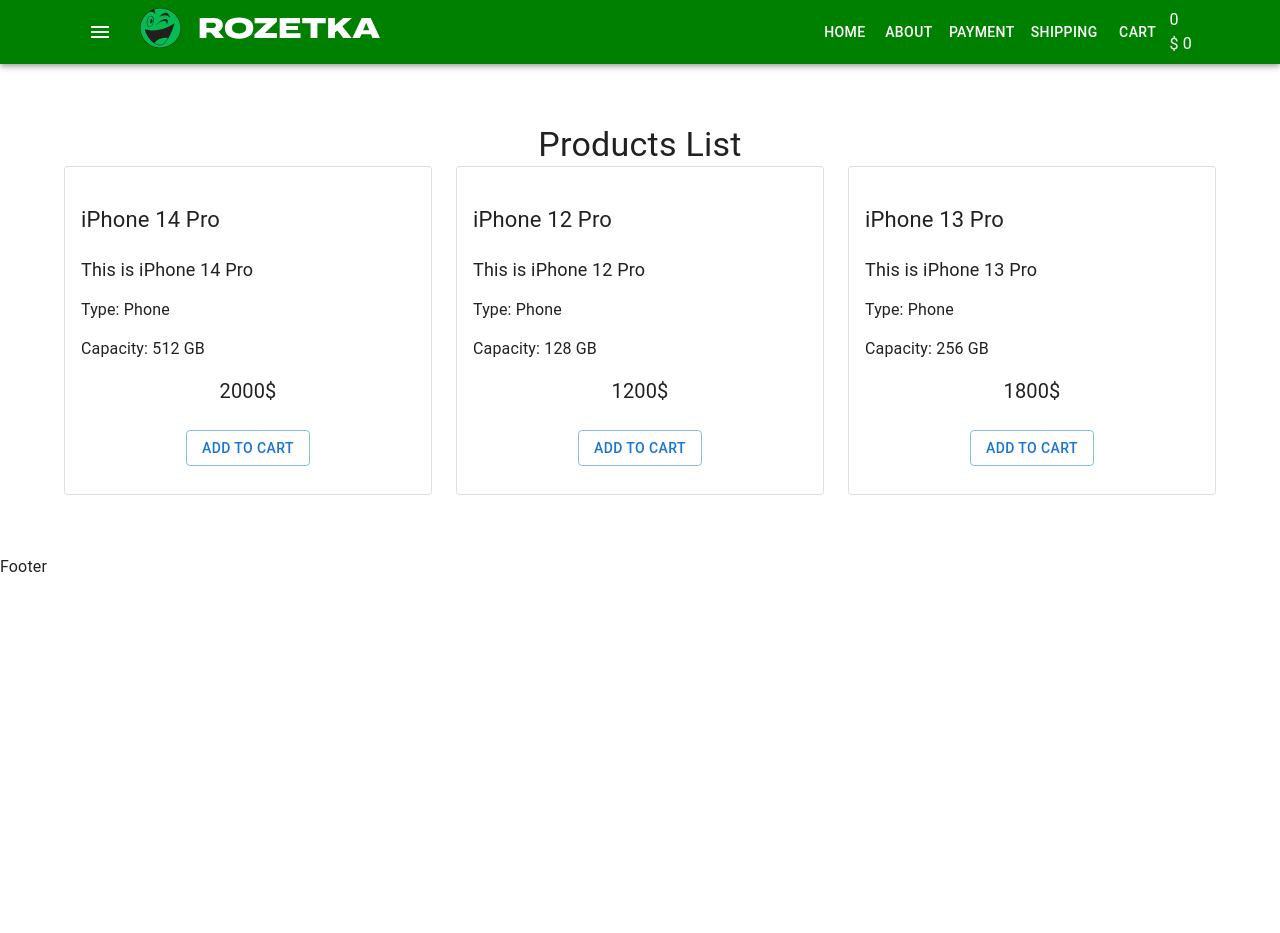
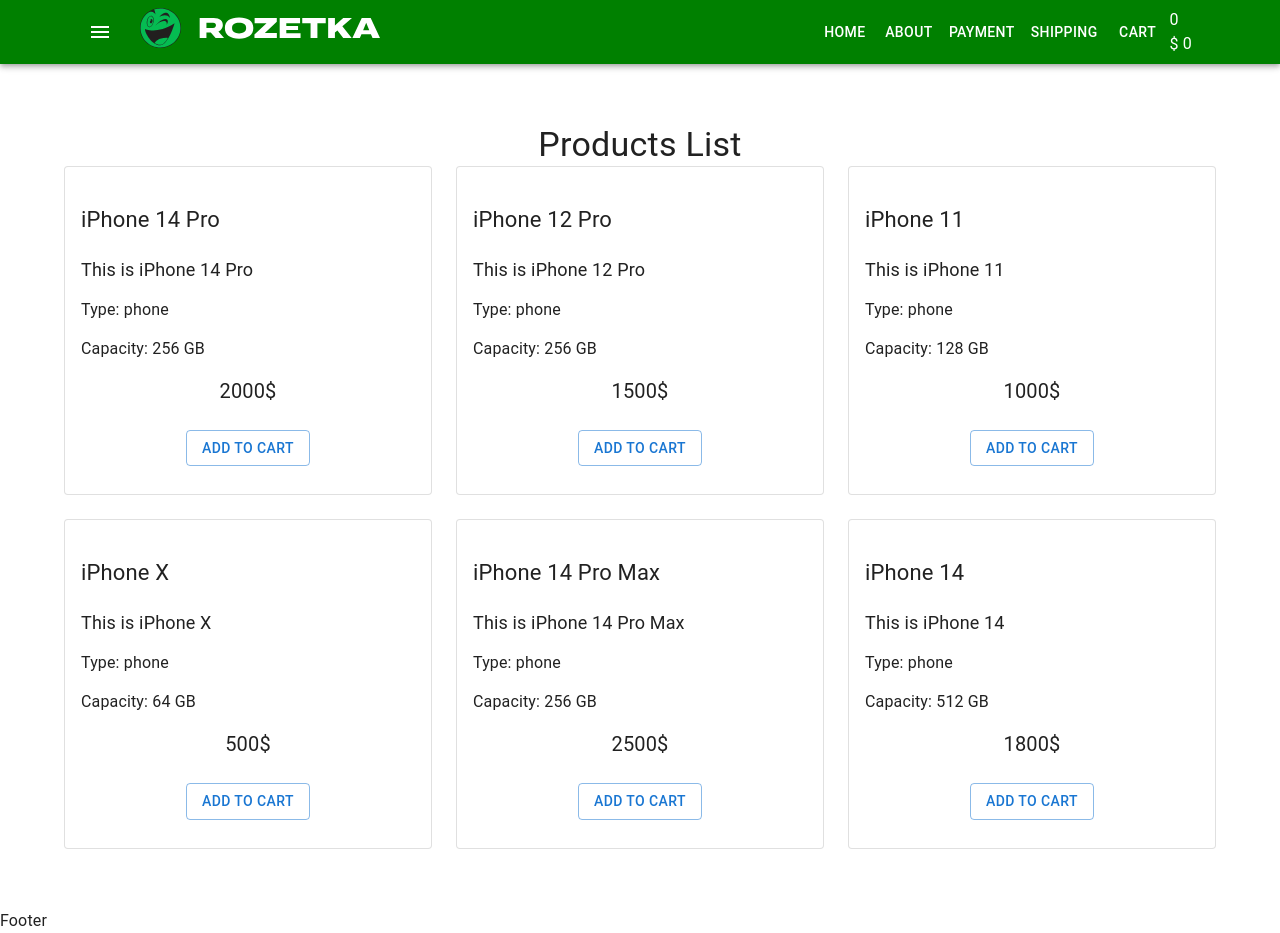
Before and after one commit to dyma-frost/fake-internet-shop, a React (Create React App) app: page / in a window 1280 px wide. Before the commit the page ends 800 px from the top, so only its background shows below. Built offline with nearby package versions, Linux system fonts and the light colour scheme.

Commit message:
add productsArray

```diff
--- a/src/components/ProductsList/ProductsList.tsx
+++ b/src/components/ProductsList/ProductsList.tsx
@@ -1,7 +1,16 @@
 import { Grid, Typography } from '@mui/material'
 import ProductsListItem from './ProductsListItem'
+import productsArray from 'utils/productsArray'
 
 type Props = {}
+
+type ProductProps = {
+    title: string
+    description: string
+    type: string
+    capacity: string
+    price: number
+}
 
 const ProductsList = (props: Props) => {
     return (
@@ -11,36 +20,25 @@
             </Typography>
 
             <Grid container spacing={3}>
-                <Grid item xs={12} sm={6} md={4}>
-                    {' '}
-                    <ProductsListItem
-                        title="iPhone 14 Pro"
-                        description="This is iPhone 14 Pro"
-                        type="Phone"
-                        capacity='512'
-                        price={2000}
-                    />
-                </Grid>
-                <Grid item xs={12} sm={6} md={4}>
-                    {' '}
-                    <ProductsListItem
-                        title="iPhone 12 Pro"
-                        description="This is iPhone 12 Pro"
-                        type="Phone"
-                        capacity='128'
-                        price={1200}
-                    />
-                </Grid>
-                <Grid item xs={12} sm={6} md={4}>
-                    {' '}
-                    <ProductsListItem
-                        title="iPhone 13 Pro"
-                        description="This is iPhone 13 Pro"
-                        type="Phone"
-                        capacity='256'
-                        price={1800}
-                    />
-                </Grid>
+                {productsArray.map(
+                    ({
+                        title,
+                        description,
+                        type,
+                        capacity,
+                        price,
+                    }: ProductProps) => (
+                        <Grid item xs={12} sm={6} md={4}>
+                            <ProductsListItem
+                                title={title}
+                                description={description}
+                                type={type}
+                                capacity={capacity}
+                                price={price}
+                            />
+                        </Grid>
+                    )
+                )}
             </Grid>
         </>
     )
--- /dev/null
+++ b/src/utils/productsArray.ts
@@ -0,0 +1,54 @@
+type ProductProps = {
+    title: string
+    description: string
+    type: string
+    capacity: string
+    price: number
+}
+
+const productsArray: ProductProps[] = [
+    {
+        title: 'iPhone 14 Pro',
+        description: 'This is iPhone 14 Pro',
+        type: 'phone',
+        capacity: '256',
+        price: 2000,
+    },
+    {
+        title: 'iPhone 12 Pro',
+        description: 'This is iPhone 12 Pro',
+        type: 'phone',
+        capacity: '256',
+        price: 1500,
+    },
+    {
+        title: 'iPhone 11',
+        description: 'This is iPhone 11',
+        type: 'phone',
+        capacity: '128',
+        price: 1000,
+    },
+    {
+        title: 'iPhone X',
+        description: 'This is iPhone X',
+        type: 'phone',
+        capacity: '64',
+        price: 500,
+    },
+    {
+        title: 'iPhone 14 Pro Max',
+        description: 'This is iPhone 14 Pro Max',
+        type: 'phone',
+        capacity: '256',
+        price: 2500,
+    },
+    {
+        title: 'iPhone 14',
+        description: 'This is iPhone 14',
+        type: 'phone',
+        capacity: '512',
+        price: 1800,
+    },
+]
+
+export default productsArray
```
